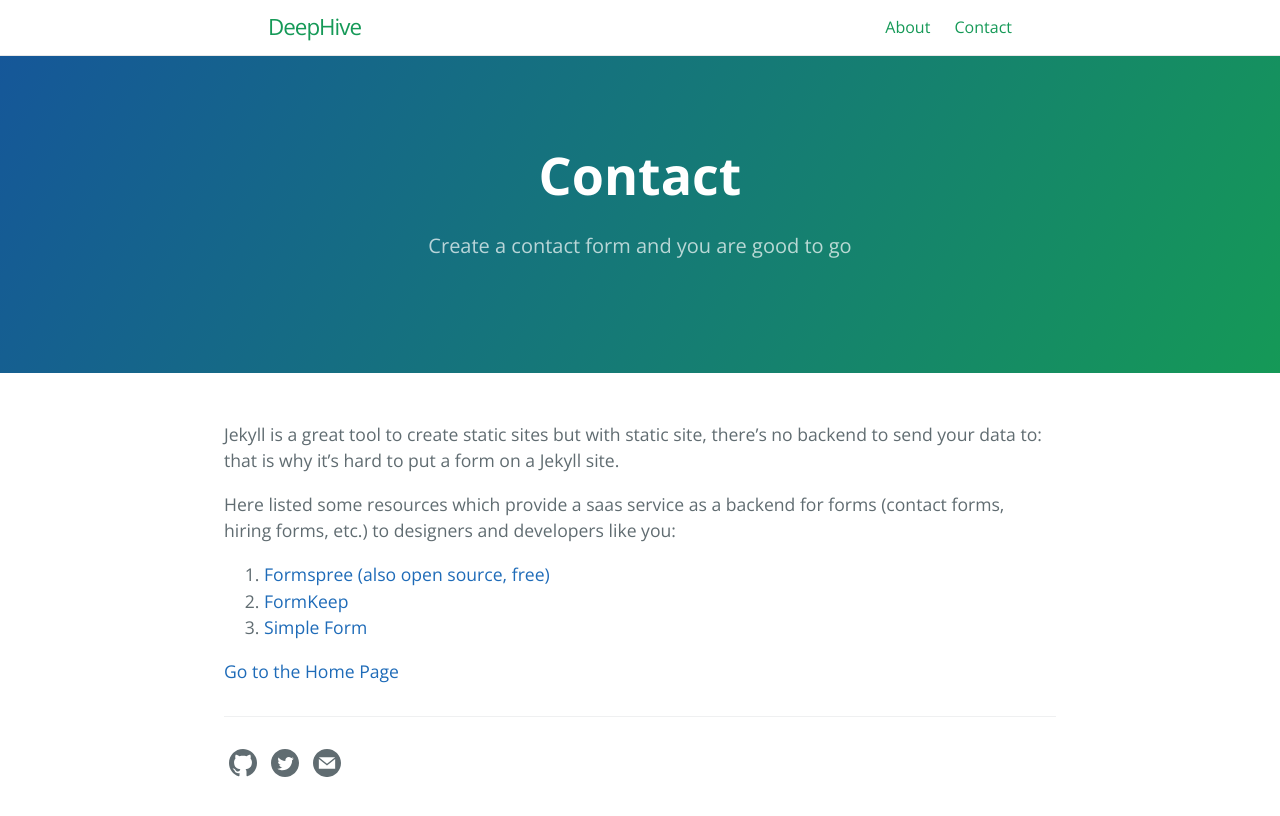
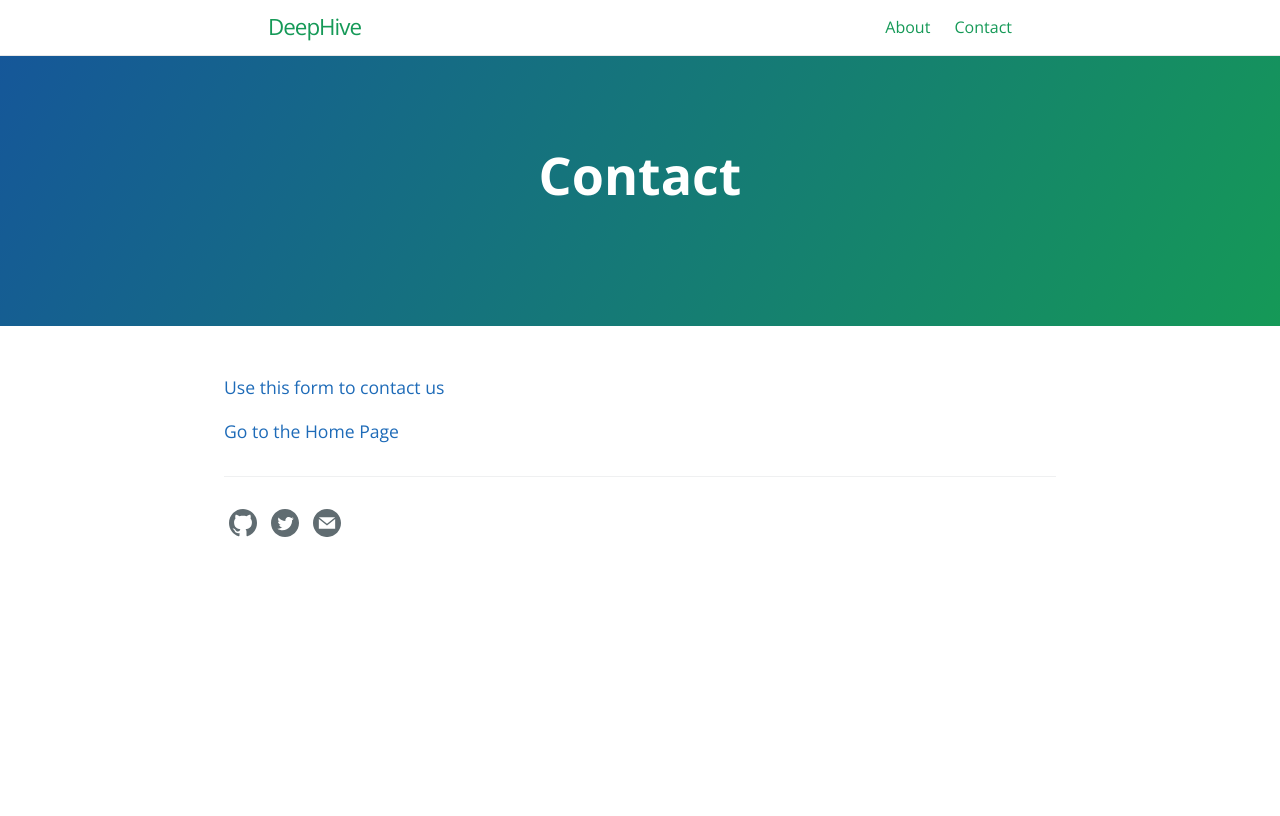
Before and after one commit to avsthiago/DeepBee, a Jekyll site: the page built from contact.md, in a window 1280 px wide. Shown: the top 816 px of the page. Built offline with Jekyll 4.4.1, drawn with Linux system fonts in a browser that asks for light colours.

Commit message:
Update contact.md
Contact us

```diff
--- a/contact.md
+++ b/contact.md
@@ -1,14 +1,9 @@
 ---
 layout: page
 title: Contact
-tagline: Create a contact form and you are good to go
+tagline:
 ---
 
-Jekyll is a great tool to create static sites but with static site, there's no backend to send your data to: that is why it's hard to put a form on a Jekyll site.
-
-Here listed some resources which provide  a saas service as a backend for forms (contact forms, hiring forms, etc.) to designers and developers like you:
-1. [Formspree (also open source, free)](https://formspree.io/)
-2. [FormKeep](https://formkeep.com/guides/contact-form-jekyll)
-3. [Simple Form](https://getsimpleform.com/)
+[Use this form to contact us](https://goo.gl/forms/ltzinbjdUBlCALRY2)
 
 [Go to the Home Page]({{ site.url }}{{ site.baseurl }})
```
